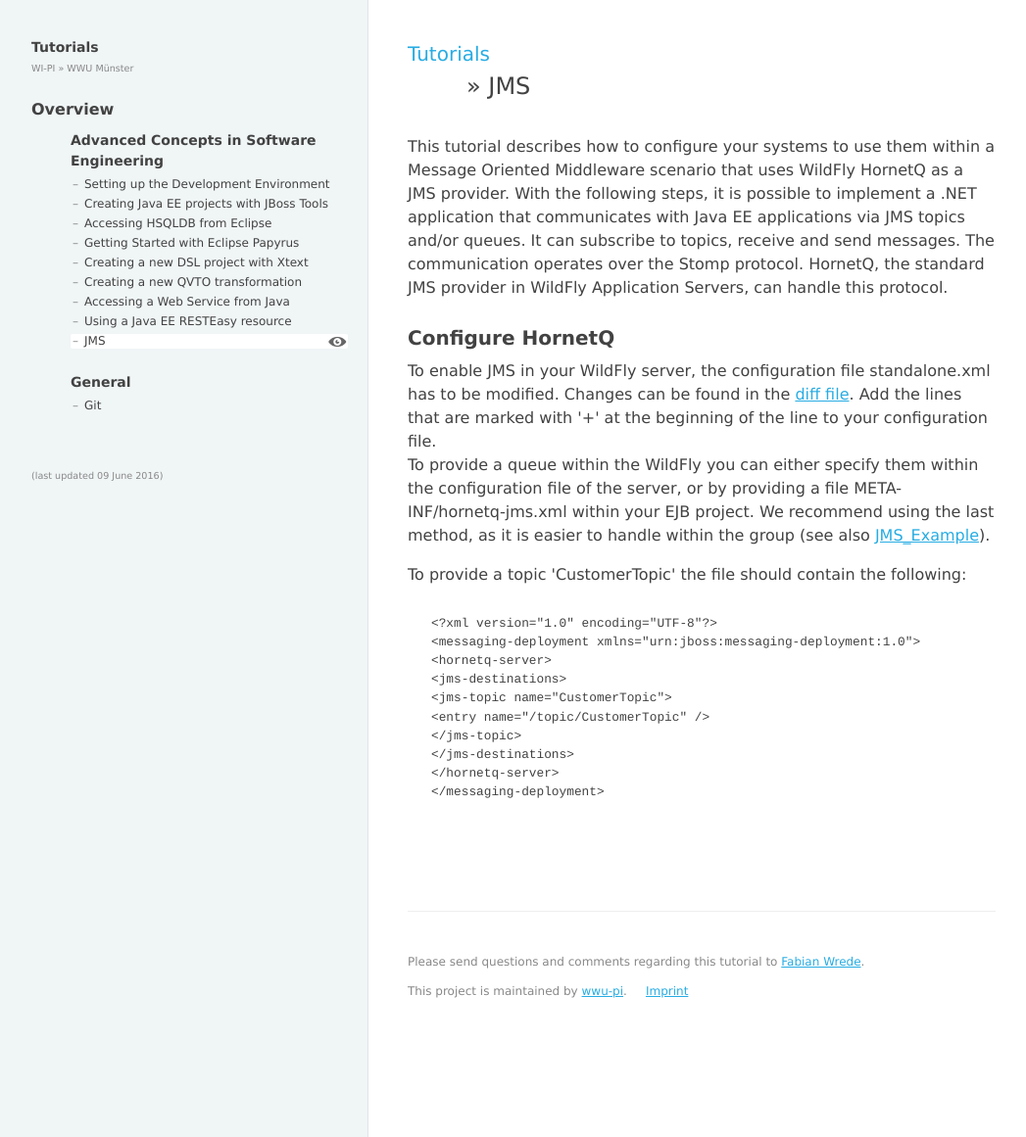
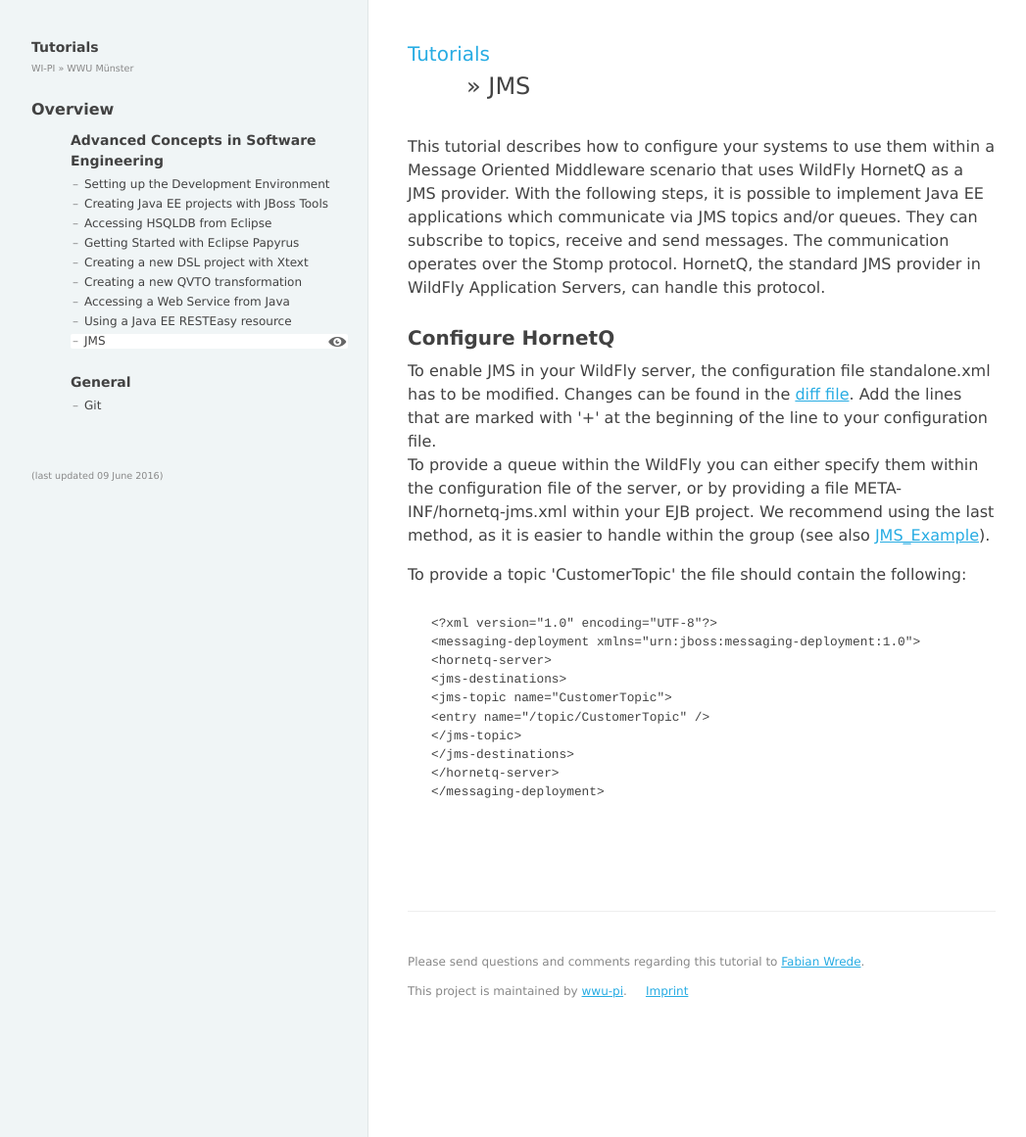
Before and after one commit to wwu-pi/tutorials, a Jekyll site: the page built from lectures/acse/090_tutorial_jms.html, in a window 1280 px wide and 1161 px high. Shown: the whole window at 98% size, without its empty margins (8-1055 px from the left). Built offline with Jekyll 4.4.1, drawn with Linux system fonts in a browser that asks for light colours.

Commit message:
Update 090_tutorial_jms.html
by fwrede

```diff
--- a/lectures/acse/090_tutorial_jms.html
+++ b/lectures/acse/090_tutorial_jms.html
@@ -3,7 +3,7 @@
 title: JMS
 ---
 
-<p>This tutorial describes how to configure your systems to use them within a Message Oriented Middleware scenario that uses WildFly HornetQ as a JMS provider. With the following steps, it is possible to implement a .NET application that communicates with Java EE applications via JMS topics and/or queues. It can subscribe to topics, receive and send messages. The communication operates over the Stomp protocol. HornetQ, the standard JMS provider in WildFly Application Servers, can handle this protocol.</p>
+<p>This tutorial describes how to configure your systems to use them within a Message Oriented Middleware scenario that uses WildFly HornetQ as a JMS provider. With the following steps, it is possible to implement Java EE applications which communicate via JMS topics and/or queues. They can subscribe to topics, receive and send messages. The communication operates over the Stomp protocol. HornetQ, the standard JMS provider in WildFly Application Servers, can handle this protocol.</p>
 <h2>Configure HornetQ</h2>
 <p>To enable JMS in your WildFly server, the configuration file standalone.xml has to be modified. Changes can be found in the <a class="download" href="standalone.diff">diff file</a>. Add the lines that are marked with '+' at the beginning of the line to your configuration file. <br /> To provide a queue within the WildFly you can either specify them within the configuration file of the server, or by providing a file META-INF/hornetq-jms.xml within your EJB project. We recommend using the last method, as it is easier to handle within the group (see also <a class="download" href="binaries/JMS-Statistics.zip">JMS_Example</a>). </p>
 <p>To provide a topic 'CustomerTopic' the file should contain the following:</p>
```
